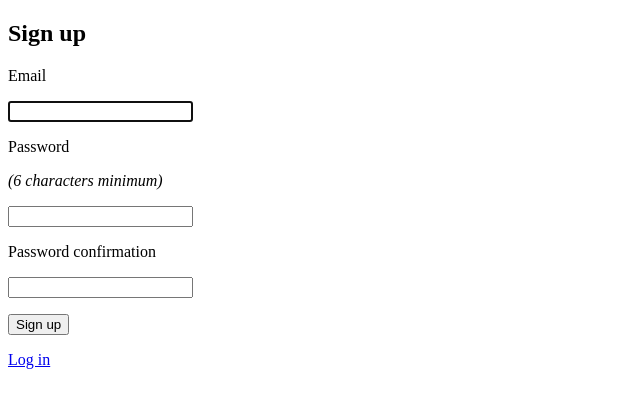
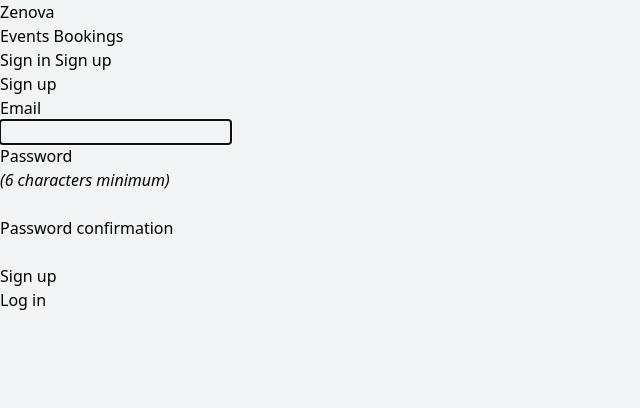
Before and after one commit to rahulk11501/zenova, a Rails app: the page made by app/views/layouts/application.html.erb in a window 1280 px wide. Shown: the top 408 px of the page, without its empty margins (0-640 px from the left). Run offline with Rails 7, Linux system fonts and the light colour scheme; style sheets or scripts are compiled from the project's sources; some libraries are stand-ins or nearby versions.

Commit message:
Adding tailwind + landing page

```diff
--- /dev/null
+++ b/app/assets/tailwind/application.css
@@ -0,0 +1,8 @@
+@import "tailwindcss";
+@tailwind base;
+@tailwind components;
+@tailwind utilities;
+
+body {
+    @apply bg-gray-100;
+}
--- /dev/null
+++ b/app/controllers/home_controller.rb
@@ -0,0 +1,4 @@
+class HomeController < ApplicationController
+  def index
+  end
+end
--- /dev/null
+++ b/app/helpers/home_helper.rb
@@ -0,0 +1,2 @@
+module HomeHelper
+end
--- a/app/views/layouts/application.html.erb
+++ b/app/views/layouts/application.html.erb
@@ -1,28 +1,45 @@
 <!DOCTYPE html>
 <html>
   <head>
-    <title><%= content_for(:title) || "Zenova" %></title>
-    <meta name="viewport" content="width=device-width,initial-scale=1">
-    <meta name="apple-mobile-web-app-capable" content="yes">
-    <meta name="mobile-web-app-capable" content="yes">
+    <title>Zenova</title>
+    <meta name="viewport" content="width=device-width,initial-scale=1" />
     <%= csrf_meta_tags %>
     <%= csp_meta_tag %>
 
-    <%= yield :head %>
-
-    <%# Enable PWA manifest for installable apps (make sure to enable in config/routes.rb too!) %>
-    <%#= tag.link rel: "manifest", href: pwa_manifest_path(format: :json) %>
-
-    <link rel="icon" href="/icon.png" type="image/png">
-    <link rel="icon" href="/icon.svg" type="image/svg+xml">
-    <link rel="apple-touch-icon" href="/icon.png">
-
-    <%# Includes all stylesheet files in app/assets/stylesheets %>
-    <%= stylesheet_link_tag :app, "data-turbo-track": "reload" %>
+    <%= stylesheet_link_tag "tailwind", "data-turbo-track": "reload" %>
+    <%= stylesheet_link_tag "application", "data-turbo-track": "reload" %>
     <%= javascript_importmap_tags %>
   </head>
 
-  <body>
-    <%= yield %>
+  <body class="antialiased bg-gray-50 text-gray-900">
+    <header class="fixed inset-x-0 top-0 z-50 bg-white/95 backdrop-blur-sm border-b border-gray-200">
+      <div class="max-w-7xl mx-auto px-4 sm:px-6 lg:px-8">
+        <div class="flex h-16 items-center justify-between">
+          <a href="<%= root_path %>" class="flex items-center gap-3">
+            <span class="w-8 h-8 rounded-md bg-gradient-to-br from-indigo-600 to-purple-600"></span>
+            <span class="text-xl font-extrabold text-indigo-600">Zenova</span>
+          </a>
+
+          <nav class="hidden md:flex items-center gap-6">
+            <%= link_to "Events", events_path, class: "text-gray-600 hover:text-indigo-600" %>
+            <%= link_to "Bookings", bookings_path, class: "text-gray-600 hover:text-indigo-600" %>
+          </nav>
+
+          <div class="flex items-center gap-3">
+            <% if user_signed_in? %>
+              <span class="hidden sm:inline text-gray-700">Hi, <%= current_user.name.presence || current_user.email %></span>
+              <%= link_to "Logout", destroy_user_session_path, method: :delete, class: "px-3 py-2 bg-red-600 text-white rounded-md hover:bg-red-700" %>
+            <% else %>
+              <%= link_to "Sign in", new_user_session_path, class: "text-gray-600 hover:text-indigo-600" %>
+              <%= link_to "Sign up", new_user_registration_path, class: "ml-2 px-4 py-2 bg-indigo-600 text-white rounded-md hover:bg-indigo-700" %>
+            <% end %>
+          </div>
+        </div>
+      </div>
+    </header>
+
+    <main class="pt-20">
+      <%= yield %>
+    </main>
   </body>
 </html>
--- a/config/routes.rb
+++ b/config/routes.rb
@@ -1,4 +1,5 @@
 Rails.application.routes.draw do
+  get "home/index"
   resources :events
   resources :bookings
   devise_for :users
@@ -13,5 +14,5 @@
   # get "service-worker" => "rails/pwa#service_worker", as: :pwa_service_worker
 
   # Defines the root path route ("/")
-  # root "posts#index"
+  root "home#index"
 end
```
Also changed, not shown: app/views/home/index.html.erb (added, +51 -0 lines), spec/helpers/home_helper_spec.rb (added, +15 -0 lines), spec/requests/home_spec.rb (added, +11 -0 lines), spec/views/home/index.html.tailwindcss_spec.rb (added, +5 -0 lines), Gemfile, Gemfile.lock, 6 other files.
